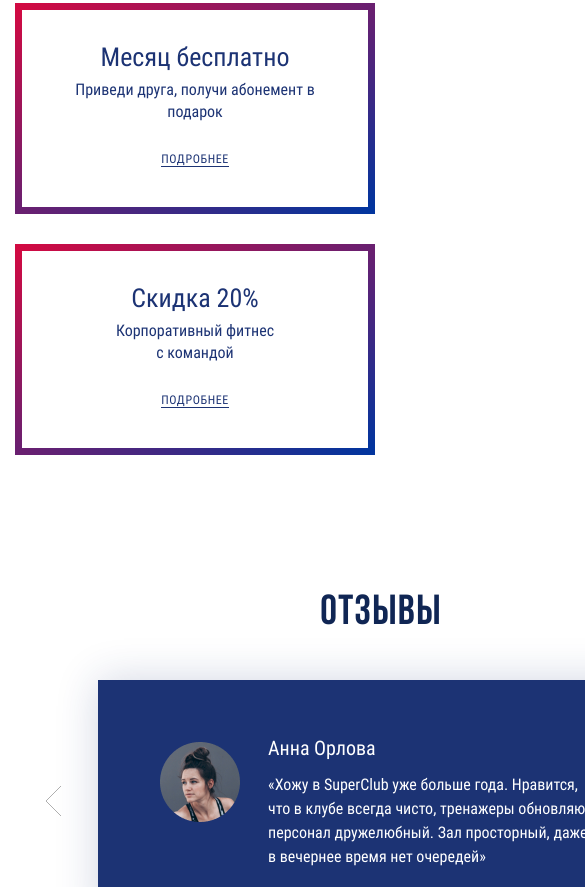
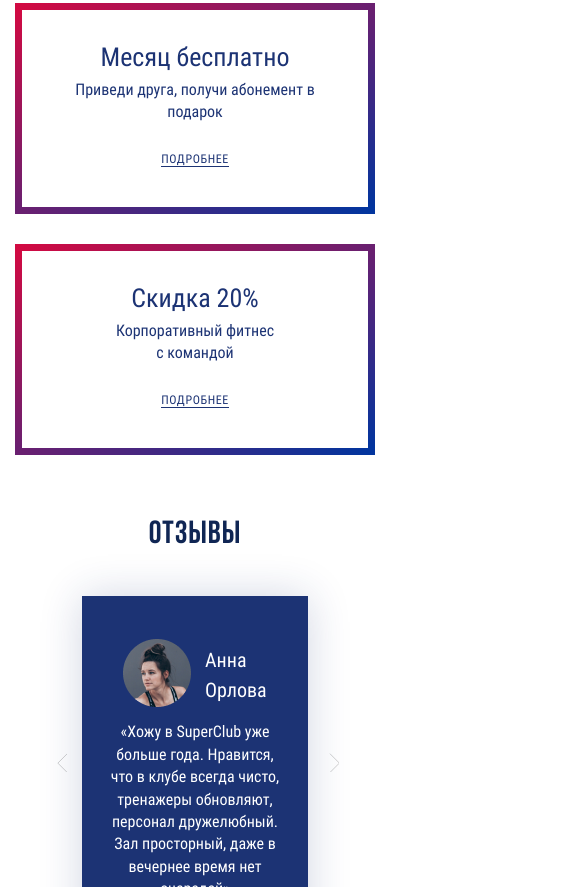
Before and after one commit to Proxa-prog/fitness, a website built with webpack: page source/index.html in a window 390 px wide. Shown: the part 6067-6954 px from the top of the page, 585 px wide, since content can reach past the window. Built offline with nearby package versions, Linux system fonts and the light colour scheme; files whose address does not match are found by name.

Commit message:
mobile версия

```diff
--- a/source/index.html
+++ b/source/index.html
@@ -450,13 +450,23 @@
           <div class="reviews__content-wrapper">
             <h3>Отзывы</h3>
             <div class="reviews__comment-wrapper">
-              <button class="reviews__button-prev"><span class="visually-hidden">Предыдущий комментарий</span></button>
+              <button class="reviews__button-prev">
+                <span class="visually-hidden">Предыдущий комментарий</span>
+                <svg width="16" height="32" viewBox="0 0 16 32" fill="none">
+                  <use xlink:href="img/sprite/sprite.svg#arrow-left"></use>
+                </svg>
+              </button>
               <div class="reviews__comment">
                 <h4>Анна Орлова</h4>
-                <p>«Хожу в SuperClub уже больше года. Нравится, что в клубе всегда чисто, тренажеры обновляют, персонал
-                  дружелюбный. Зал просторный, даже в&nbsp;вечернее время нет очередей»</p>
+                <p>«Хожу в SuperClub уже больше года. Нравится,<br class="reviews__br-1"> что в клубе всегда чисто, тренажеры обновляют, персонал
+                  дружелюбный. Зал просторный, даже в<br> вечернее время нет очередей»</p>
               </div>
-              <button class="reviews__button-next"><span class="visually-hidden">Следующий комментарий</span></button>
+              <button class="reviews__button-next">
+                <span class="visually-hidden">Следующий комментарий</span>
+                <svg width="16" height="32" viewBox="0 0 16 32" fill="none">
+                  <use xlink:href="img/sprite/sprite.svg#arrow-right"></use>
+                </svg>
+              </button>
             </div>
           </div>
         </div>
--- a/source/sass/blocks/promotions.scss
+++ b/source/sass/blocks/promotions.scss
@@ -25,7 +25,7 @@
   }
 
   @include vp-767 {
-    padding: 78px 15px;
+    padding: 78px 15px 4px;
 
     h3 {
       font-size: 32px;
--- a/source/sass/blocks/reviews.scss
+++ b/source/sass/blocks/reviews.scss
@@ -3,6 +3,10 @@
 
   @include vp-1279 {
     padding: 0 45px 30px;
+  }
+
+  @include vp-767 {
+    padding: 0 16px 21px;
   }
 }
 
@@ -33,6 +37,15 @@
       margin-bottom: 45px;
     }
   }
+
+  @include vp-767 {
+    width: 100%;
+
+    h3 {
+      font-size: 32px;
+      line-height: 32px;
+    }
+  }
 }
 
 .reviews__comment-wrapper {
@@ -47,12 +60,23 @@
     align-self: center;
   }
 
-  .reviews__button-prev {
-    background-image: url("../img/svg/arrow-left.svg");
-  }
+  @include vp-767 {
+    width: 288px;
+    margin: 0 auto;
 
-  .reviews__button-next {
-    background-image: url("../img/svg/arrow-right.svg");
+    .reviews__button-prev {
+      svg {
+        width: 10px;
+        height: 19px;
+      }
+    }
+
+    .reviews__button-next {
+      svg {
+        width: 10px;
+        height: 19px;
+      }
+    }
   }
 }
 
@@ -78,6 +102,10 @@
 
    p {
      margin-top: 10px;
+
+     br {
+       display: none;
+     }
    }
 
    &::before {
@@ -86,11 +114,48 @@
      width: 80px;
      height: 80px;
      background-image: url("../img/comment-anna-orlova.png");
+     background-repeat: no-repeat;
      left: 62px;
      top: 62px;
    }
 
    @include vp-1279 {
      width: 566px;
+
+     p {
+      br {
+        display: inline;
+      }
+     }
+   }
+
+   @include vp-767 {
+     width: 226px;
+     padding: 23px 20px 17px;
+     text-align: center;
+
+     h4 {
+       margin-left: 103px;
+       margin-bottom: 16px;
+       text-align: left;
+     }
+
+     p {
+      line-height: 140%;
+
+      br {
+        display: none;
+      }
+
+      .reviews__br-1 {
+        display: inline;
+      }
+     }
+
+     &::before {
+      background-image: url("../img/comment-anna-orlova-mobile.png");
+      left: 41px;
+      top: 43px;
+     }
    }
 }
```
Also changed, not shown: build/css/style.css, build/css/style.min.css, build/img/comment-anna-orlova-mobile.png (added), build/index.html, source/img/comment-anna-orlova-mobile.png (added), 1 other file.
